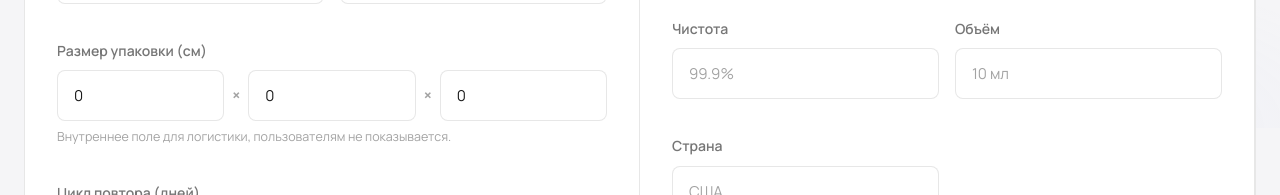
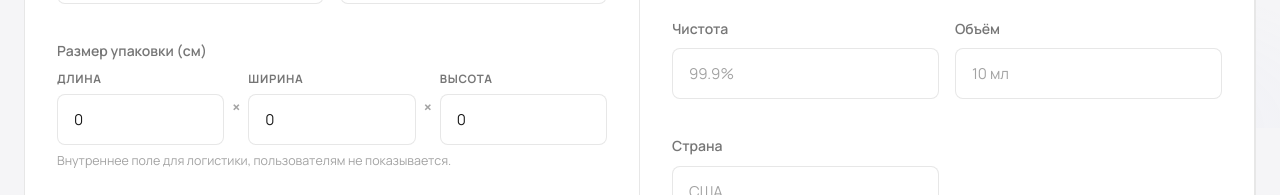
Before and after one commit to Sovyshkin/angel-wings, a Vue app in the folder admin/: page /products/new in a window 1280 px wide. Shown: the part 672-867 px from the top of the page. Built offline with nearby package versions, Linux system fonts and the light colour scheme; no server answers; sample sign-in values are in the browser's storage.

Commit message:
some changes

```diff
--- a/admin/src/views/ProductForm.vue
+++ b/admin/src/views/ProductForm.vue
@@ -54,11 +54,20 @@
           <div class="form-group package-size-group">
             <label class="form-label">Размер упаковки (см)</label>
             <div class="package-size-inputs">
-              <input type="number" v-model.number="form.packageLength" min="0" class="input" placeholder="Длина">
+              <label class="package-size-field">
+                <span>Длина</span>
+                <input type="number" v-model.number="form.packageLength" min="0" class="input" placeholder="0">
+              </label>
               <span>×</span>
-              <input type="number" v-model.number="form.packageWidth" min="0" class="input" placeholder="Ширина">
+              <label class="package-size-field">
+                <span>Ширина</span>
+                <input type="number" v-model.number="form.packageWidth" min="0" class="input" placeholder="0">
+              </label>
               <span>×</span>
-              <input type="number" v-model.number="form.packageHeight" min="0" class="input" placeholder="Высота">
+              <label class="package-size-field">
+                <span>Высота</span>
+                <input type="number" v-model.number="form.packageHeight" min="0" class="input" placeholder="0">
+              </label>
             </div>
             <small class="field-hint">Внутреннее поле для логистики, пользователям не показывается.</small>
           </div>
@@ -622,6 +631,20 @@ onMounted(() => {
   font-weight: 700;
 }
 
+.package-size-field {
+  display: flex;
+  flex-direction: column;
+  gap: 0.35rem;
+}
+
+.package-size-field span {
+  color: var(--text-secondary);
+  font-size: 0.72rem;
+  font-weight: 700;
+  text-transform: uppercase;
+  letter-spacing: 0.06em;
+}
+
 .file-input-wrapper {
   position: relative;
 }
@@ -916,6 +939,10 @@ onMounted(() => {
     display: none;
   }
 
+  .package-size-field span {
+    display: inline;
+  }
+
   .form-label {
     font-size: 0.8125rem;
   }
```
